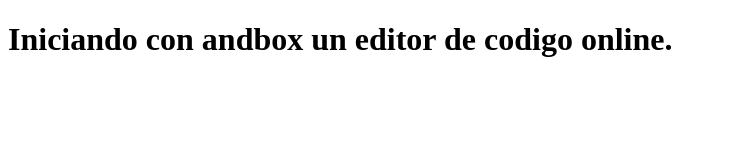
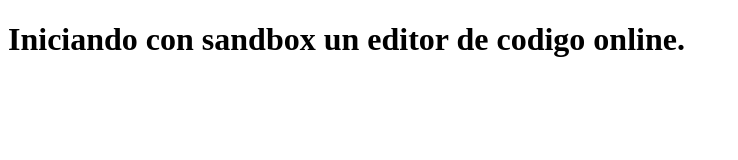
Before and after one commit to edinvd/sandbox, a website: page index.html in a window 1280 px wide. Shown: the whole page, without its empty margins (0-738 px from the left). Drawn offline with Linux system fonts and the light colour scheme.

Commit message:
Correcion de contenido corrección de algunas palabras del contenido del parrafo

```diff
--- a/index.html
+++ b/index.html
@@ -8,7 +8,7 @@
   </head>
   <body>
     <h1>
-      Iniciando con andbox un editor de codigo online.
+      Iniciando con sandbox un editor de codigo online.
     </h1>
   </body>
 </html>
```
